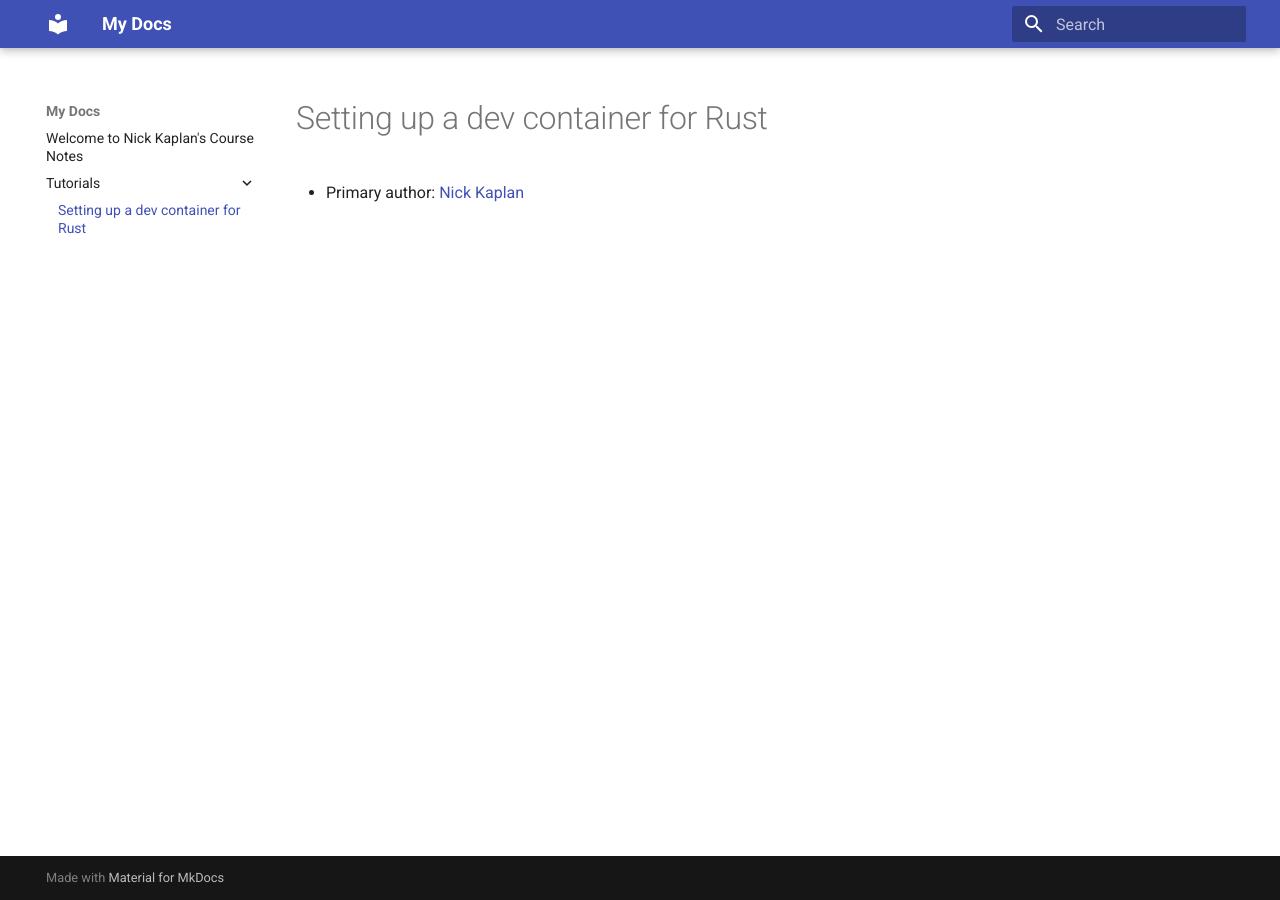
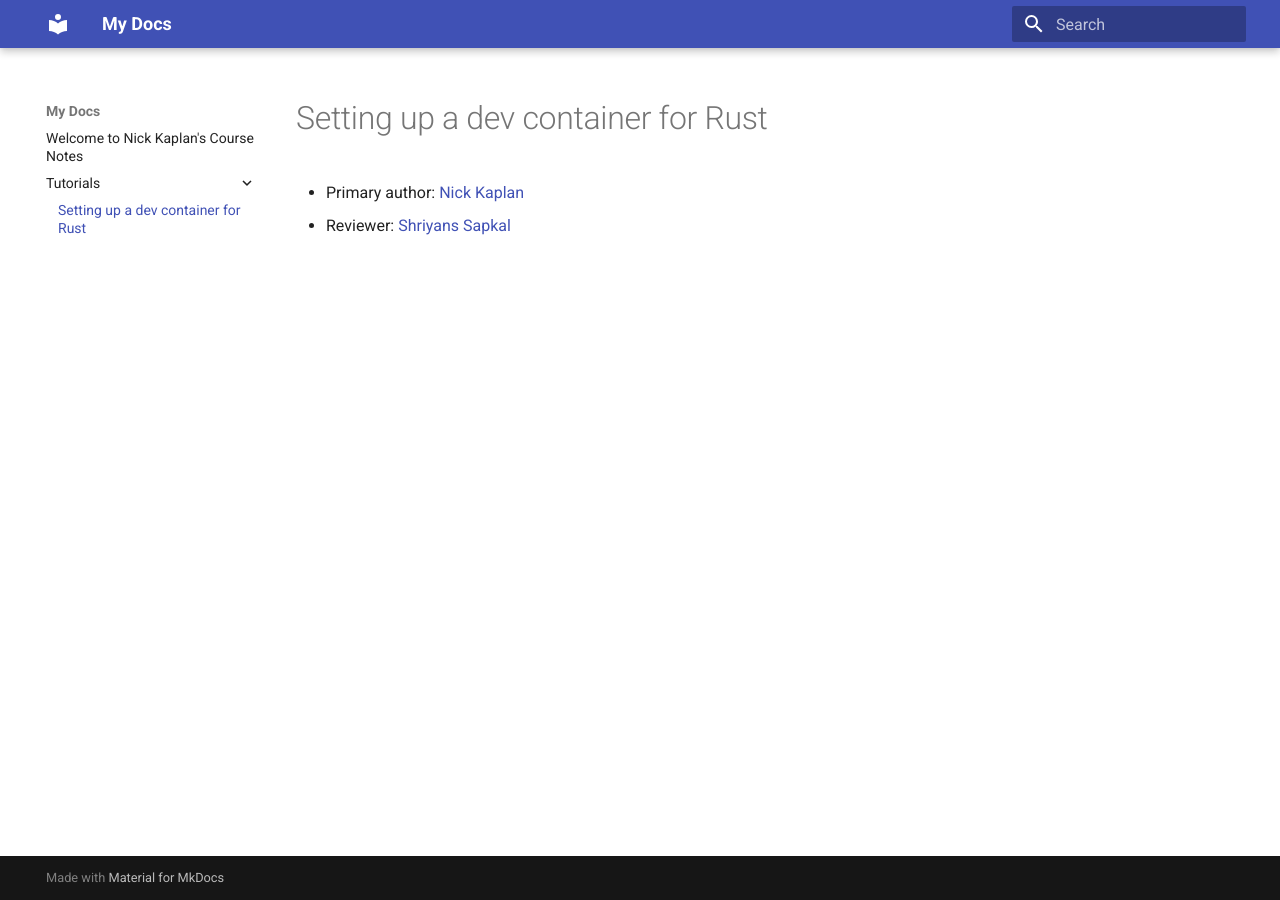
Before and after one commit to NickKaplan64/comp423-course-notes, an MkDocs documentation site: the page built from docs/tutorials/rust-setup.md, in a window 1280 px wide. Built offline with MkDocs 1.6.1 and Material for MkDocs 9.7.7, drawn with Linux system fonts in a browser that asks for light colours.

Commit message:
Added reviewer name

```diff
--- a/docs/tutorials/rust-setup.md
+++ b/docs/tutorials/rust-setup.md
@@ -1,3 +1,4 @@
 # Setting up a dev container for Rust
 
 * Primary author: [Nick Kaplan](https://github.com/NickKaplan64)
+* Reviewer: [Shriyans Sapkal](https://github.com/shrithebee1)
```
